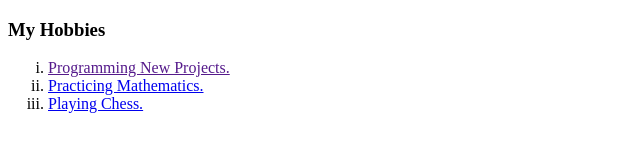
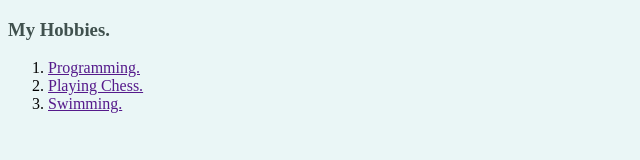
Before and after one commit to AyeshKavinda/cv, a plain HTML site: page hobbies.html in a window 1280 px wide. Shown: the whole page, without its empty margins (0-640 px from the left). Drawn offline with Linux system fonts and the light colour scheme; files that its build step writes are made by us from their sources.

Commit message:
Update hobbies.html

```diff
--- a/hobbies.html
+++ b/hobbies.html
@@ -1,15 +1,17 @@
-<!DOCTYPE html>
-<html lang="en" dir="ltr">
+<!doctype html>
+<html>
     <head>
-    <meta charset="utf-8">
+        <meta charset="UTF-8">
         <title>My Hobbies</title>
+        <link rel="stylesheet" href="css/styles.css">
     </head>
+
     <body>
-    <h3>My Hobbies</h3>
-    <ol type=i>
-      <li><a href="">Programming New Projects.</a></li>
-      <li><a href="https://en.wikipedia.org/wiki/Mathematics">Practicing Mathematics.</a></li>
-      <li><a href="https://en.wikipedia.org/wiki/Chess">Playing Chess.</a></li>
+        <h3>My Hobbies.</h3>
+            <ol>
+                <li><a href="">Programming.</a></li>
+                <li><a href="">Playing Chess.</a></li>
+                <li><a href="">Swimming.</a></li>
             </ol>
     </body>
 </html>
```
Lines whose indentation alone changed are shown as unchanged.
